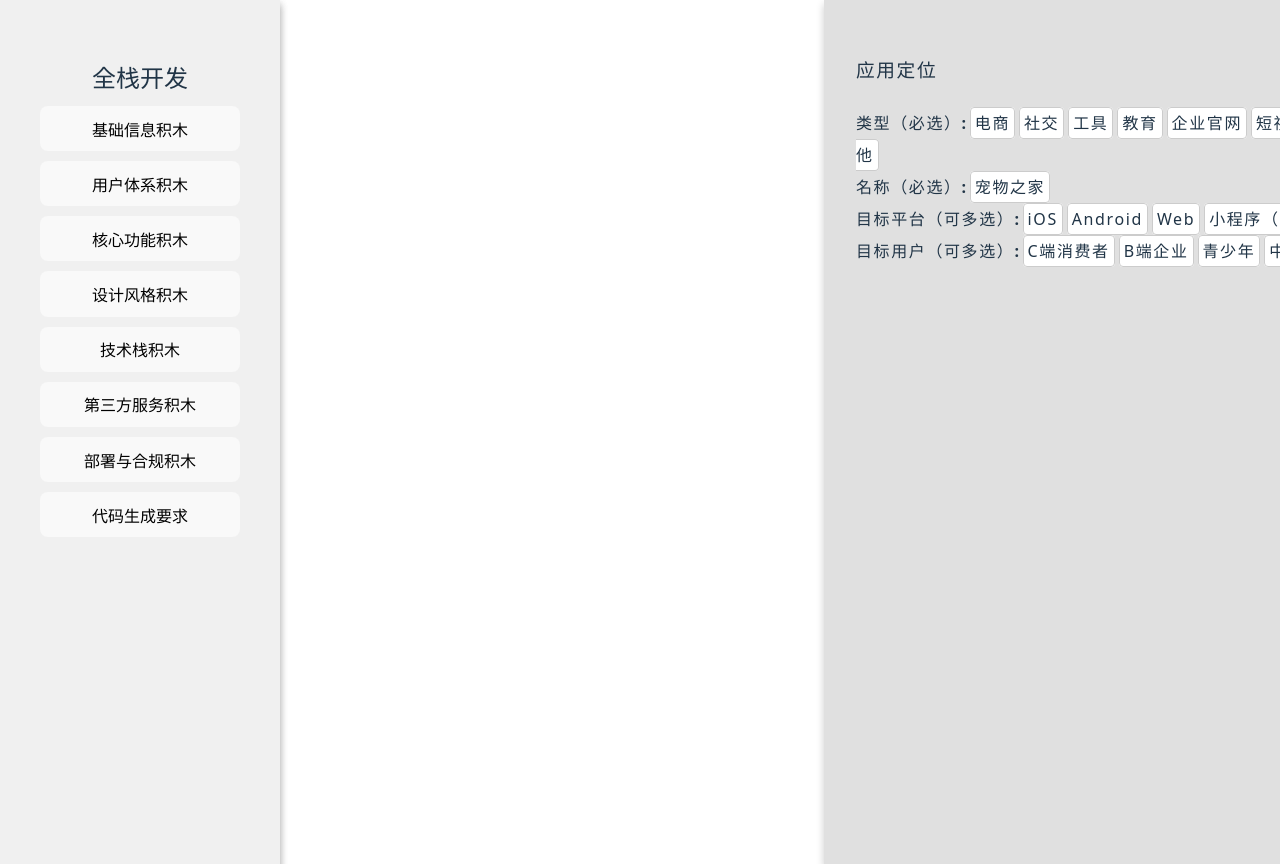
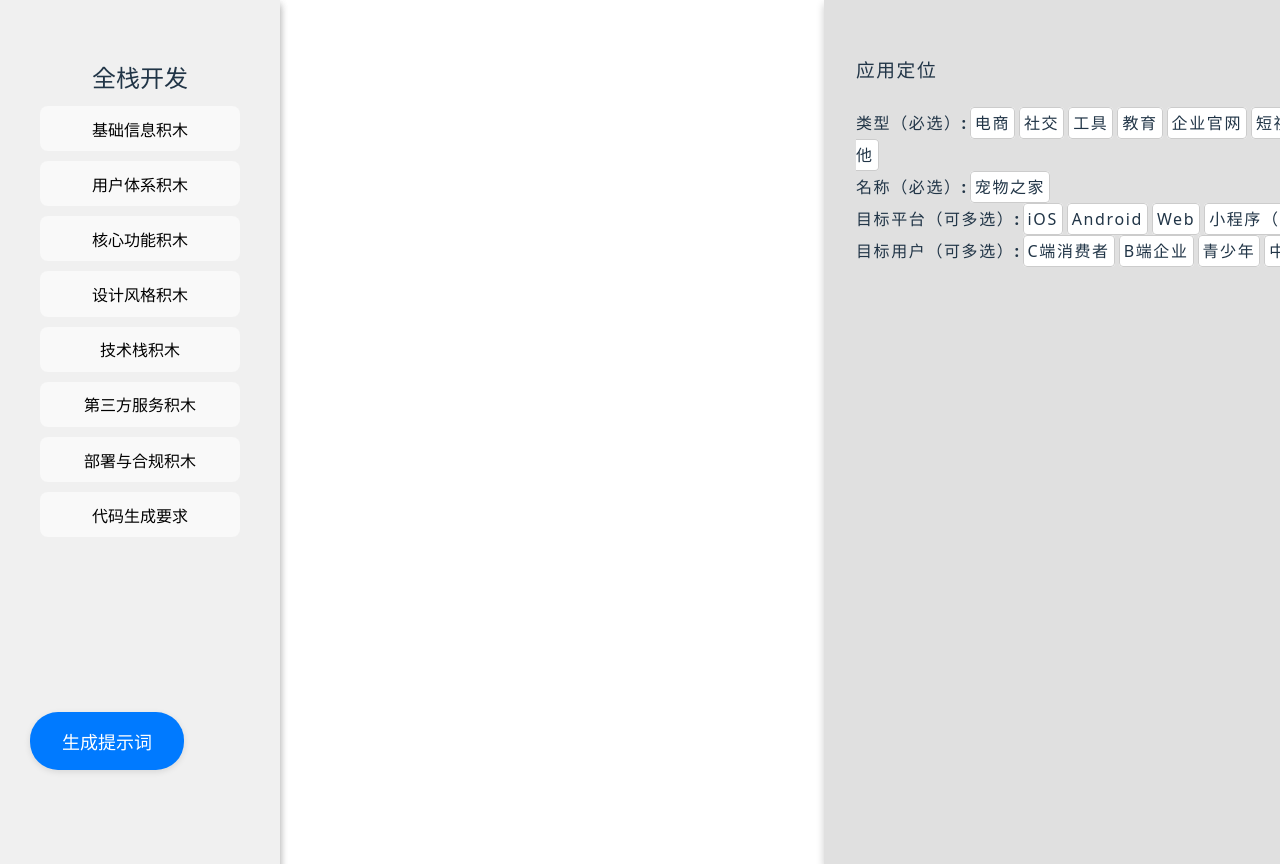
Before and after one commit to MrSong9957/ai_coding_blocks, a React (Vite) app: page / in a window 1280 px wide. Shown: the top 864 px of the page. Built offline with nearby package versions, Linux system fonts and the light colour scheme.

Commit message:
增加生成提示词悬浮按钮

```diff
--- a/src/App.jsx
+++ b/src/App.jsx
@@ -150,6 +150,43 @@ function App() {
           </div>
         ))}
       </div>
+      {/* 新增悬浮按钮，修改填充色为苹果经典蓝色 */}
+      <button
+        style={{
+          position: 'fixed',
+          bottom: '30px',
+          left: '30px',
+          backgroundColor: '#007AFF', // 苹果经典蓝色
+          color: 'white',
+          border: 'none',
+          borderRadius: '28px',
+          padding: '16px 32px',
+          cursor: 'pointer',
+          fontSize: '18px',
+          fontFamily: '-apple-system, BlinkMacSystemFont, "Segoe UI", Roboto, Oxygen-Sans, Ubuntu, Cantarell, "Helvetica Neue", sans-serif',
+          fontWeight: '550',
+          boxShadow: '0 2px 6px rgba(0, 0, 0, 0.1)',
+          transition: 'all 0.2s ease-in-out',
+          zIndex: 1000,
+          userSelect: 'none'
+        }}
+        onMouseEnter={(e) => {
+          e.target.style.backgroundColor = '#0056b3'; // 悬停时颜色变深
+          e.target.style.transform = 'scale(1.05)';
+          e.target.style.boxShadow = '0 4px 8px rgba(0, 0, 0, 0.15)';
+        }}
+        onMouseLeave={(e) => {
+          e.target.style.backgroundColor = '#007AFF'; // 恢复原始颜色
+          e.target.style.transform = 'scale(1)';
+          e.target.style.boxShadow = '0 2px 6px rgba(0, 0, 0, 0.1)';
+        }}
+        onClick={() => {
+          // 这里可以添加生成提示词的逻辑
+          console.log('生成提示词按钮被点击');
+        }}
+      >
+        生成提示词
+      </button>
     </div>
   );
 }
```
